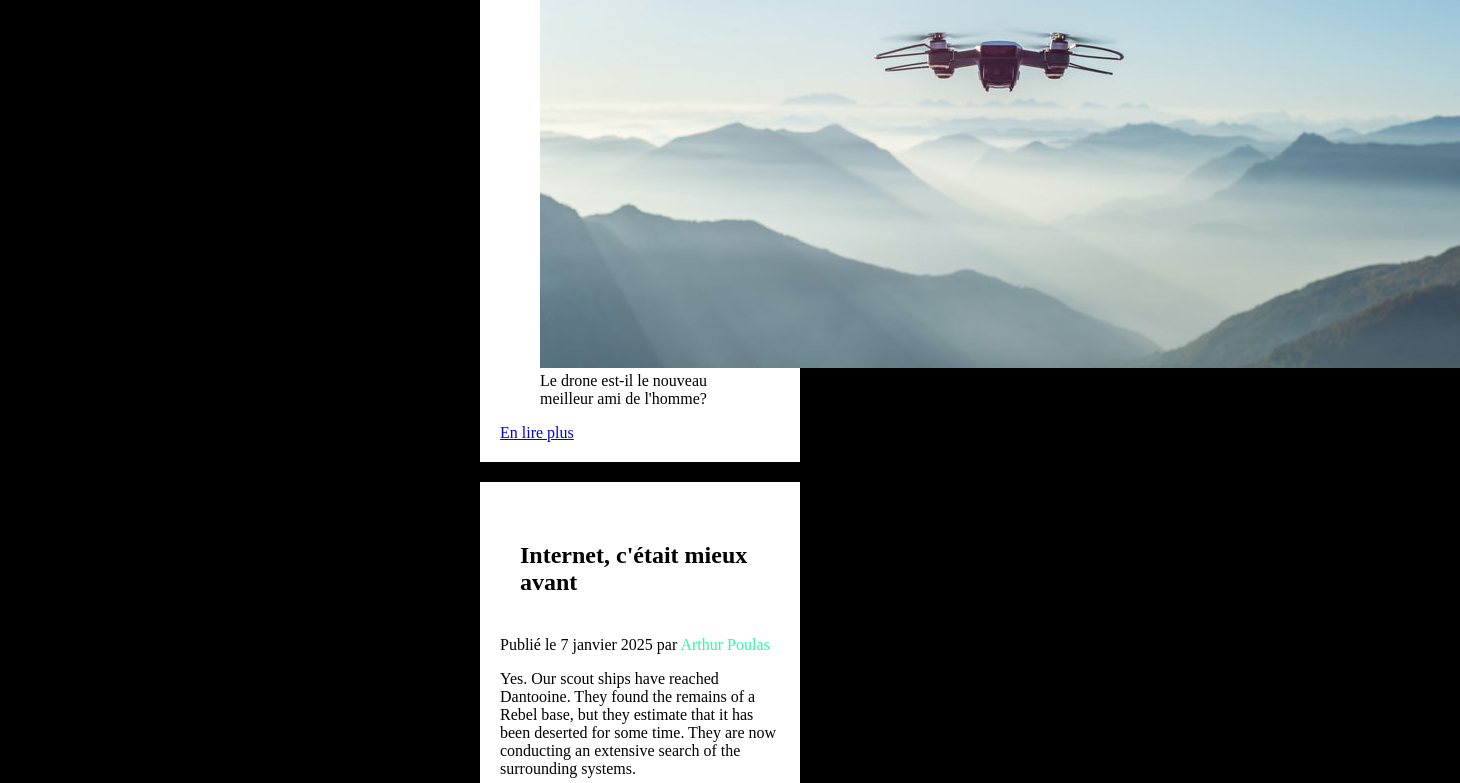
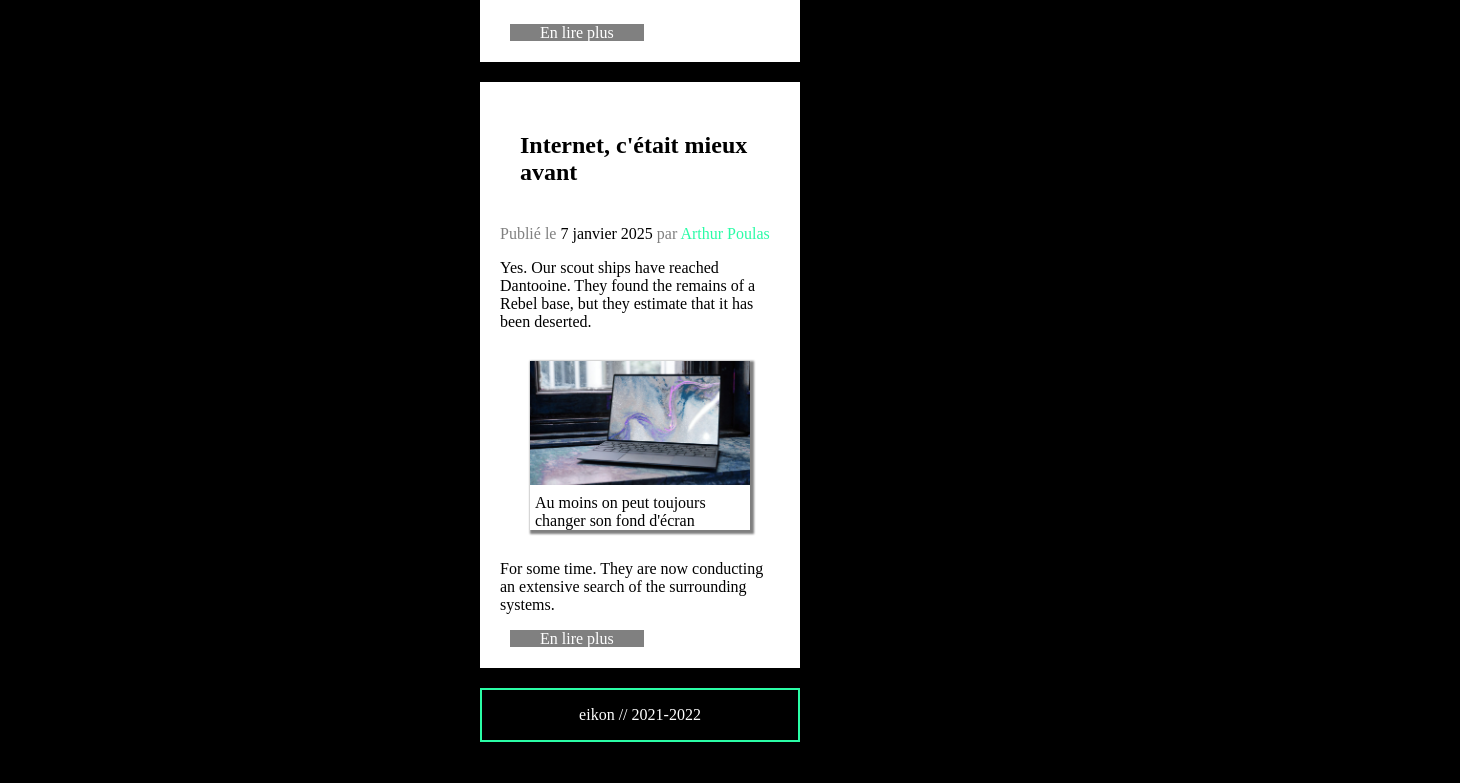
Before and after one commit to TafaniM/14-techmag, a plain HTML site: page index.html in a window 1280 px wide. Shown: the part 977-1760 px from the top of the page, 1460 px wide, since content can reach past the window. After the commit the page ends 1734 px from the top, so only its background shows below. Drawn offline with Linux system fonts and the light colour scheme.

Commit message:
ajustement css et html

```diff
--- a/css/style.css
+++ b/css/style.css
@@ -12,6 +12,11 @@ body {
   margin: auto;
   background: black;
   font-weight: 400px;
+  text-align: left;
+}
+
+img {
+  width: 220px;
 }
 
 .site-header {
@@ -19,6 +24,23 @@ body {
   background-size: 100%;
   background-position: bottom;
   color: white;
+  padding: 0px 30px;
+  border: 2px solid white;
+  margin: 20px 0px;
+}
+
+.site-header em {
+  color: #2afca6;
+  margin-top: 50px;
+}
+
+.site-header h1 {
+  color: white;
+}
+
+.site-header p {
+  color: white;
+  line-height: 20px;
 }
 
 
@@ -39,7 +61,7 @@ article {
 article h2 {
   background-color: white;
   padding: 20px;
-  margin-top: 20px;
+  margin-top: 10px;
 }
 
 .presentation {
@@ -60,21 +82,34 @@ article h2 {
 }
 
 figure {
-  box-shadow: 2px gray;
+  margin: 30px;
+  box-shadow: 2px 2px 2px 2px gray;
+}
+
+figcaption {
+  margin: 5px;
+}
+
+.button {
+  padding: 0px 30px;
+  background-color: grey;
+  margin: 10px;
+  text-decoration: none;
+  color: white;
 }
 
 footer {
   border: 2px solid #2afca6;
-  margin-top: 15px;
+  margin: 15px 0px;
   height: 50px;
-}
-
-footer {
   text-align: center;
   color: white;
   margin-top: 20px;
 }
 
+.article-time {
+  color: gray;
+}
 
 
 /* {} */
--- a/index.html
+++ b/index.html
@@ -4,7 +4,7 @@
     <meta charset="UTF-8" />
     <meta name="viewport" content="width=device-width, initial-scale=1.0" />
     <link rel="stylesheet" href="css/style.css">
-    <title></title>
+    <title>TechMag2000</title>
   </head>
   <body>
     <header class="site-header">
@@ -46,7 +46,7 @@
       </article>
       <article>
         <h2>Internet, c'était mieux avant</h2>
-        <p>
+        <p class="article-time">
           Publié le
           <span class="date">7 janvier 2025</span>
           par
@@ -54,8 +54,7 @@
         </p>
         <p>
           Yes. Our scout ships have reached Dantooine. They found the remains of a
-          Rebel base, but they estimate that it has been deserted for some time.
-          They are now conducting an extensive search of the surrounding systems.
+          Rebel base, but they estimate that it has been deserted.
         </p>
         <figure>
           <img
@@ -65,6 +64,10 @@
             Au moins on peut toujours changer son fond d'écran
           </figcaption>
         </figure>
+        <p>
+          For some time. They are now conducting an extensive search of the
+          surrounding systems.
+        </p>
         <a class="button" href="article.html">En lire plus</a>
       </article>
     </main>
```
Also changed, not shown: article.html (+3 -3 lines).
